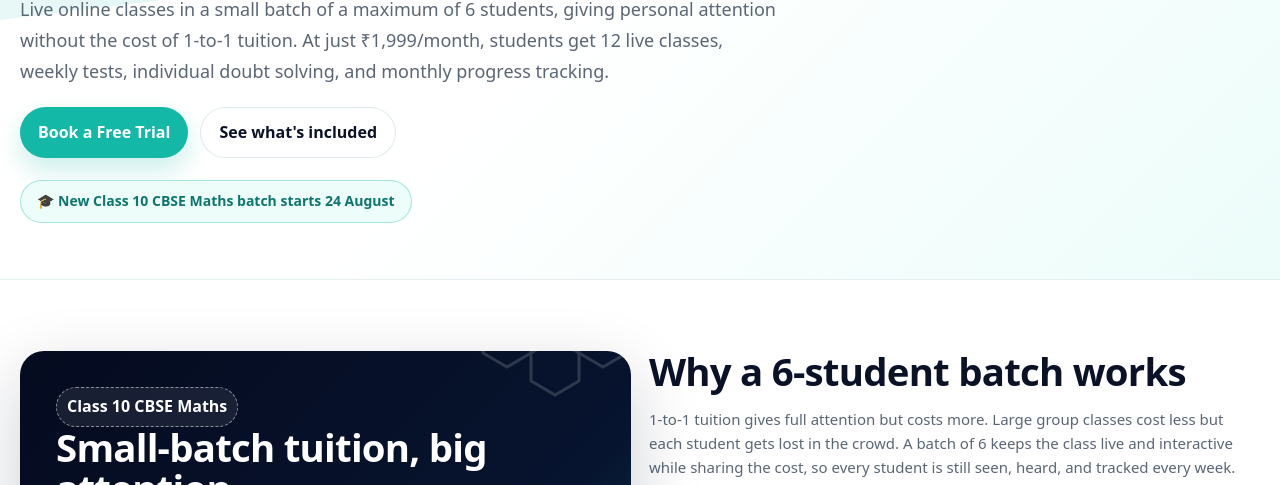
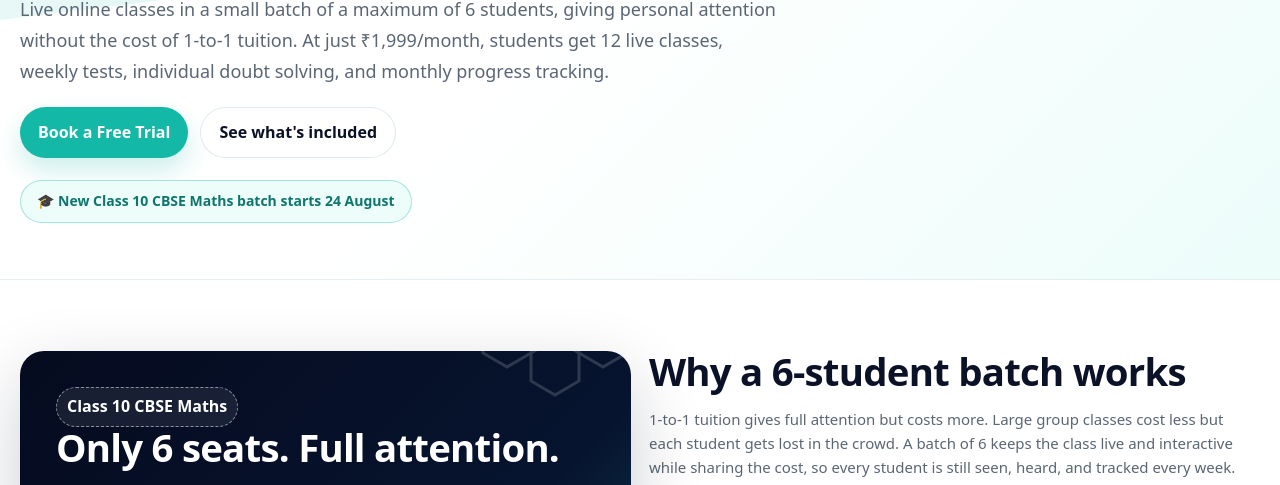
Before and after one commit to vishwajeet3019-hue/tutorhive, a website: page class-10-cbse-maths/index.html in a window 1280 px wide. Shown: the part 467-952 px from the top of the page. Drawn offline with Linux system fonts and the light colour scheme; no server answers.

Commit message:
Sharpen price card headline on Class 10 maths page

```diff
--- a/class-10-cbse-maths/index.html
+++ b/class-10-cbse-maths/index.html
@@ -91,7 +91,7 @@
     <section class="section" id="price"><div class="container grid cols-2">
       <div class="price-card">
         <span class="eyebrow" style="border-color:rgba(255,255,255,.5);background:rgba(255,255,255,.08);color:#fff">Class 10 CBSE Maths</span>
-        <h2 style="color:#fff">Small-batch tuition, big attention</h2>
+        <h2 style="color:#fff">Only 6 seats. Full attention.</h2>
         <div class="price-tag"><strong>₹1,999</strong><span>/ month</span></div>
         <p style="color:#d8f5f1;margin:0">Batch capped at 6 students. Priced like a group class, taught like a private one.</p>
         <ul class="price-list">
```
